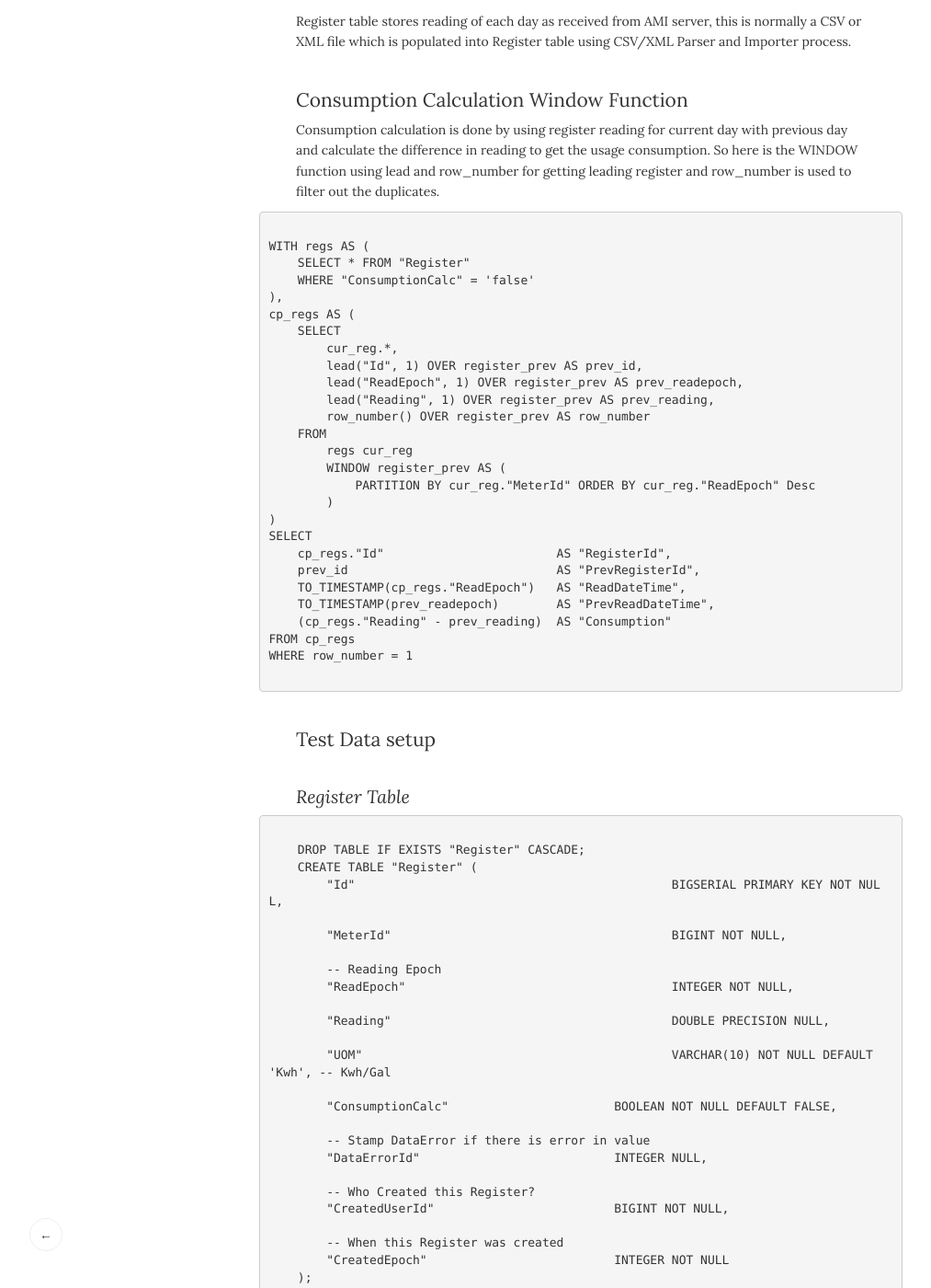
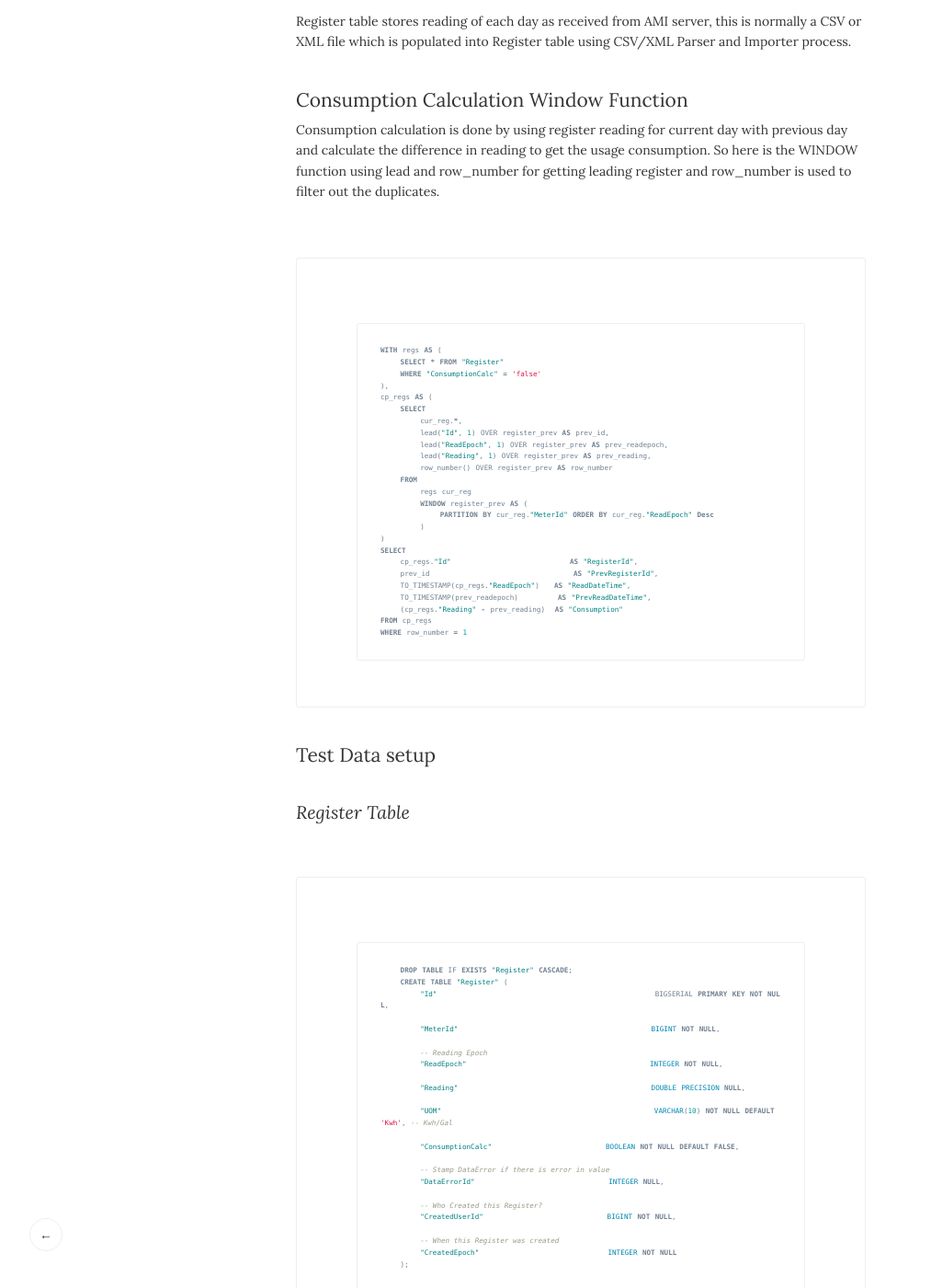
Before and after one commit to sheeju/sheeju.github.io, a Jekyll site: the page built from _posts/2016-10-11-postgres-window-function-for-mdm.md, in a window 1280 px wide and 1400 px high, scrolled down 525 px. Shown: the whole window at 92% size, without its empty margins (8-1021 px from the left). Built offline with Jekyll 4.4.1, drawn with Linux system fonts in a browser that asks for light colours; comment, search, counter and statistics services are not loaded; some of the changed text lies outside the part shown.

Commit message:
updated highlighter

````diff
--- a/_posts/2016-10-11-postgres-window-function-for-mdm.md
+++ b/_posts/2016-10-11-postgres-window-function-for-mdm.md
@@ -15,7 +15,7 @@ Register table stores reading of each day as received from AMI server, this is n
 
 Consumption calculation is done by using register reading for current day with previous day and calculate the difference in reading to get the usage consumption. So here is the WINDOW function using lead and row_number for getting leading register and row_number is used to filter out the duplicates.
 
-```language-sql
+```sql
 
 WITH regs AS (
     SELECT * FROM "Register"
@@ -50,7 +50,7 @@ WHERE row_number = 1
 
 ## Register Table
 
-```language-sql
+```sql
 
     DROP TABLE IF EXISTS "Register" CASCADE;
     CREATE TABLE "Register" (
@@ -81,7 +81,7 @@ WHERE row_number = 1
 
 ## Insert Test Data
 
-```language-sql
+```sql
 
 WITH series as (
 SELECT
````
